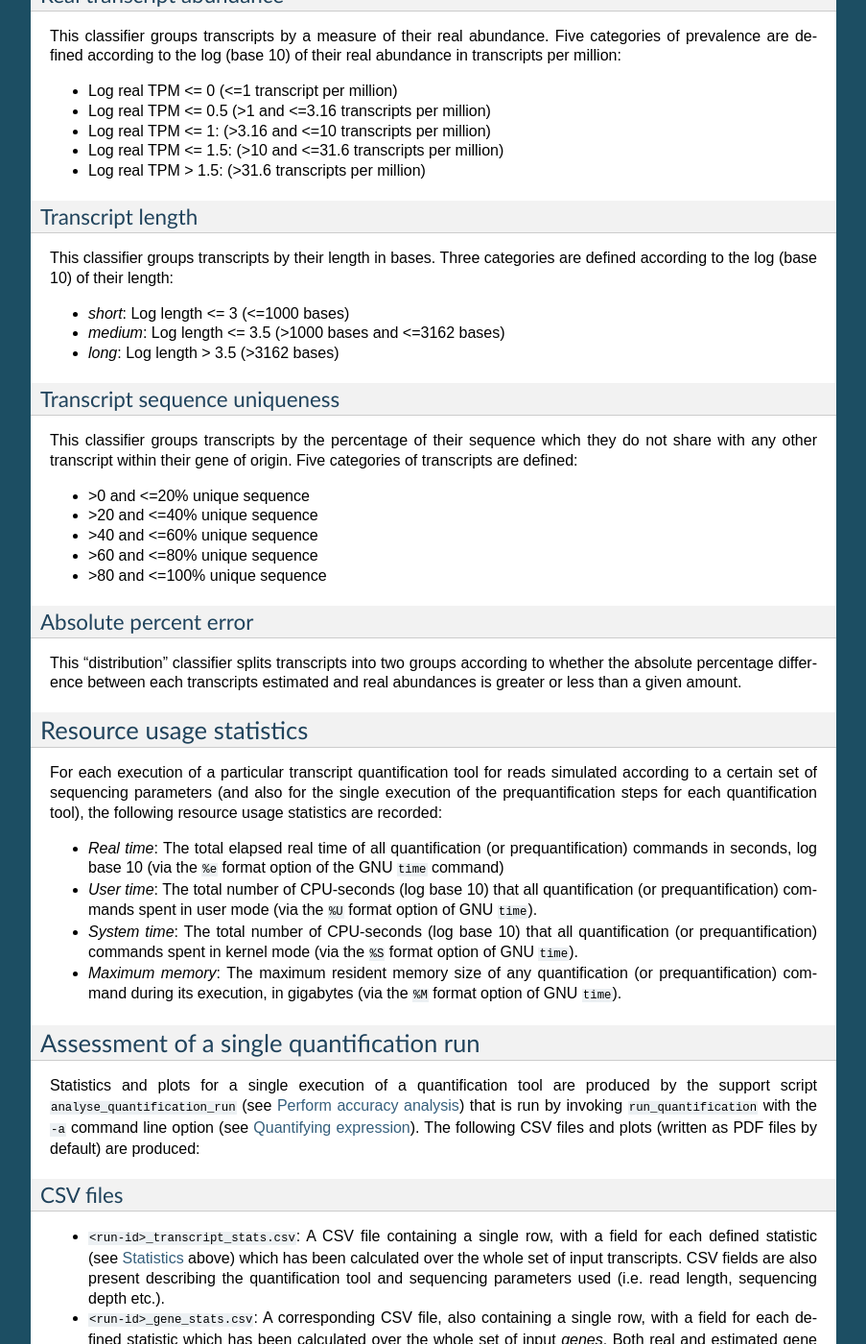
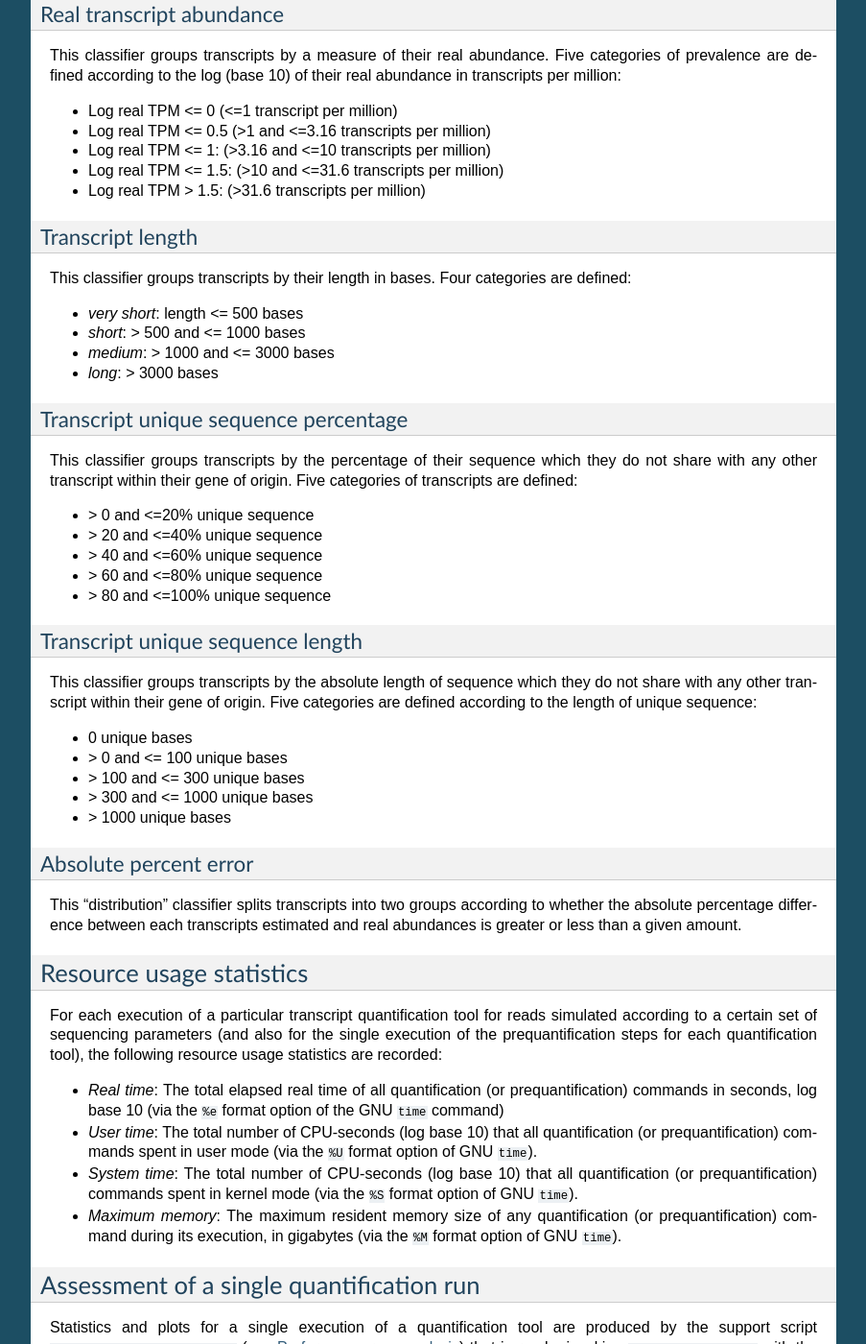
Before and after one commit to lweasel/piquant, a Sphinx documentation site: the page built from docs/assessment.rst, in a window 1280 px wide and 1400 px high, scrolled down 2495 px. Shown: the whole window at 96% size, without its empty margins (198-1101 px from the left). Built offline with Sphinx 7.4.7, drawn with Linux system fonts in a browser that asks for light colours; formulas are drawn with MathJax 3; some of the changed text lies outside the part shown.

Commit message:
Document unique sequence length classifier.

```diff
--- a/docs/assessment.rst
+++ b/docs/assessment.rst
@@ -76,6 +76,7 @@
 * :ref:`assessment-real-transcript-abundance`
 * :ref:`assessment-transcript-length`
 * :ref:`assessment-transcript-sequence-uniqueness`
+* :ref:`assessment-transcript-sequence-unique-length`
 
 .. _assessment-distribution-classifiers:
 
@@ -113,24 +114,38 @@
 Transcript length
 ^^^^^^^^^^^^^^^^^
 
-This classifier groups transcripts by their length in bases. Three categories are defined according to the log (base 10) of their length:
+This classifier groups transcripts by their length in bases. Four categories are defined:
 
-* *short*: Log length <= 3 (<=1000 bases)
-* *medium*: Log length <= 3.5 (>1000 bases and <=3162 bases)
-* *long*: Log length > 3.5 (>3162 bases)
+* *very short*: length <= 500 bases
+* *short*: > 500 and <= 1000 bases
+* *medium*: > 1000 and <= 3000 bases
+* *long*: > 3000 bases
 
 .. _assessment-transcript-sequence-uniqueness:
 
-Transcript sequence uniqueness
-^^^^^^^^^^^^^^^^^^^^^^^^^^^^^^
+Transcript unique sequence percentage
+^^^^^^^^^^^^^^^^^^^^^^^^^^^^^^^^^^^^^
 
 This classifier groups transcripts by the percentage of their sequence which they do not share with any other transcript within their gene of origin. Five categories of transcripts are defined:
 
-* >0 and <=20% unique sequence
-* >20 and <=40% unique sequence
-* >40 and <=60% unique sequence
-* >60 and <=80% unique sequence
-* >80 and <=100% unique sequence
+* > 0 and <=20% unique sequence
+* > 20 and <=40% unique sequence
+* > 40 and <=60% unique sequence
+* > 60 and <=80% unique sequence
+* > 80 and <=100% unique sequence
+
+.. _assessment-transcript-sequence-unique-length:
+
+Transcript unique sequence length
+^^^^^^^^^^^^^^^^^^^^^^^^^^^^^^^^^
+
+This classifier groups transcripts by the absolute length of sequence which they do not share with any other transcript within their gene of origin. Five categories are defined according to the length of unique sequence:
+
+* 0 unique bases
+* > 0 and <= 100 unique bases
+* > 100 and <= 300 unique bases
+* > 300 and <= 1000 unique bases
+* > 1000 unique bases
 
 .. _assessment-absolute-percent-error:
 
```
